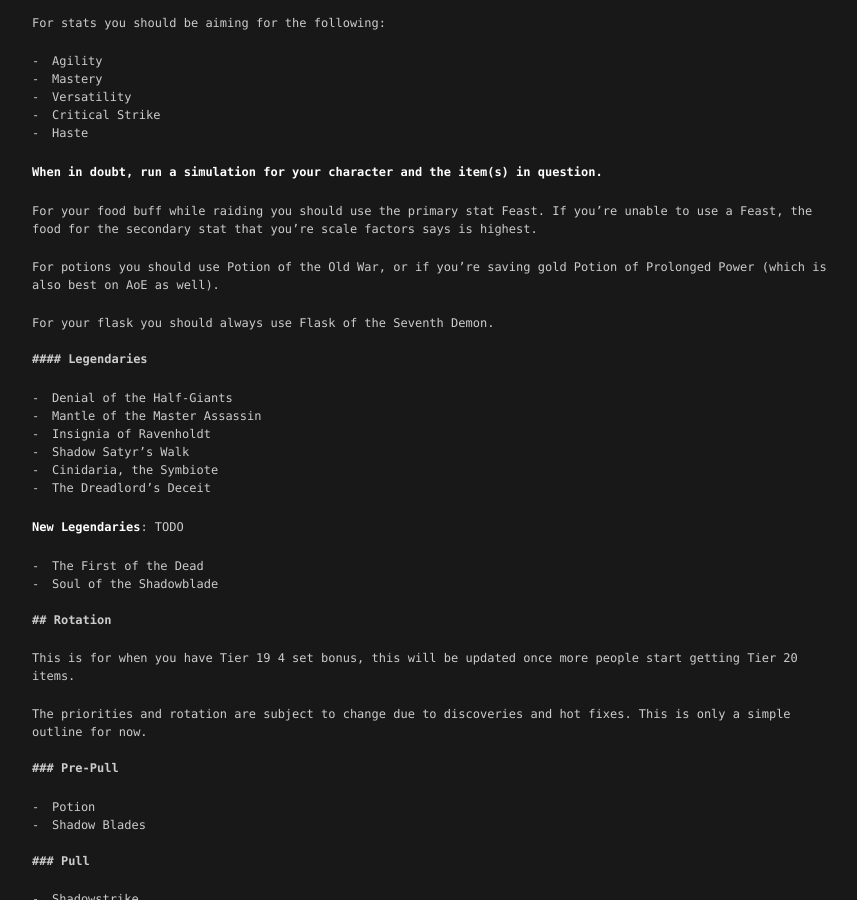
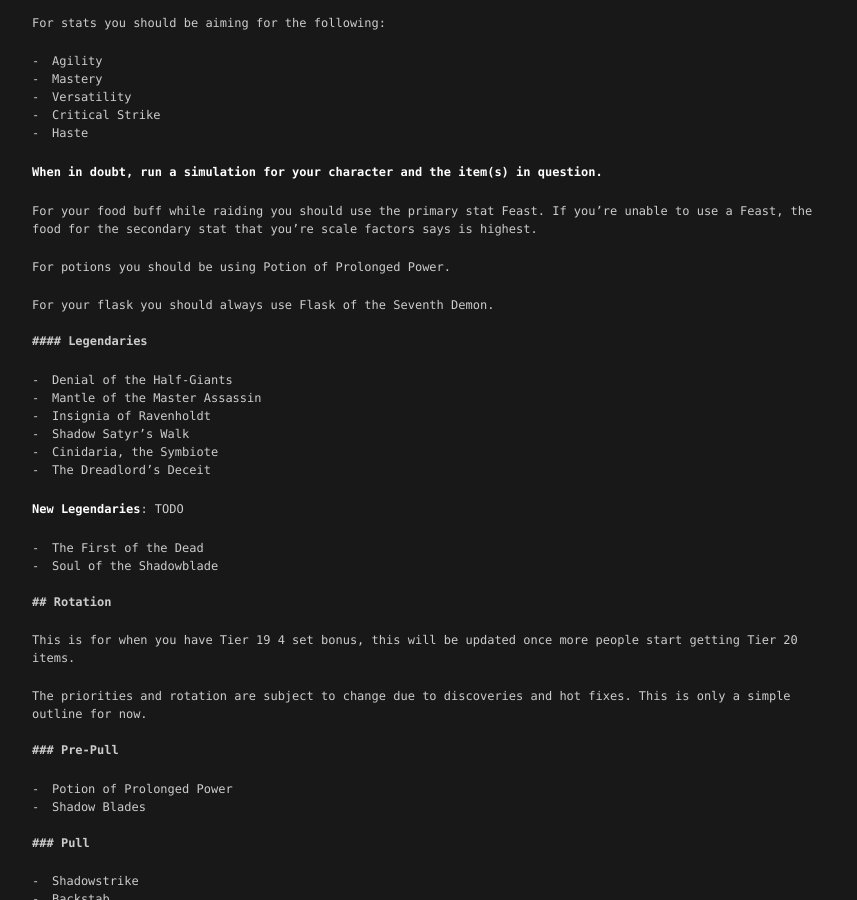
Before and after one commit to weakweak/riff.tf, a Jekyll site: the page built from _posts/2017-01-01-subtlety.md, in a window 1280 px wide and 900 px high, scrolled down 4796 px. Shown: the whole window, without its empty margins (200-1057 px from the left). Built offline with Jekyll 4.4.1, drawn with Linux system fonts in a browser that asks for light colours.

Commit message:
Explicit potions

```diff
--- a/_posts/2017-01-01-subtlety.md
+++ b/_posts/2017-01-01-subtlety.md
@@ -222,8 +222,7 @@
 you're unable to use a Feast, the food for the secondary stat that you're scale
 factors says is highest.
 
-For potions you should use Potion of the Old War, or if you're saving gold
-Potion of Prolonged Power (which is also best on AoE as well).
+For potions you should be using Potion of Prolonged Power.
 
 For your flask you should always use Flask of the Seventh Demon.
 
@@ -251,7 +250,7 @@
 
 ### Pre-Pull
 
-- Potion
+- Potion of Prolonged Power
 - Shadow Blades
 
 ### Pull
@@ -394,3 +393,5 @@
 get better at it. If you feel some part of the guide can be improved send an
 email to [riffeu@gmail.com](mailto:riffeu@gmail.com) and explain what you feel
 can be improved, and why.
+
+<span style="display:none">Gloom&shy;blade</span>
```
